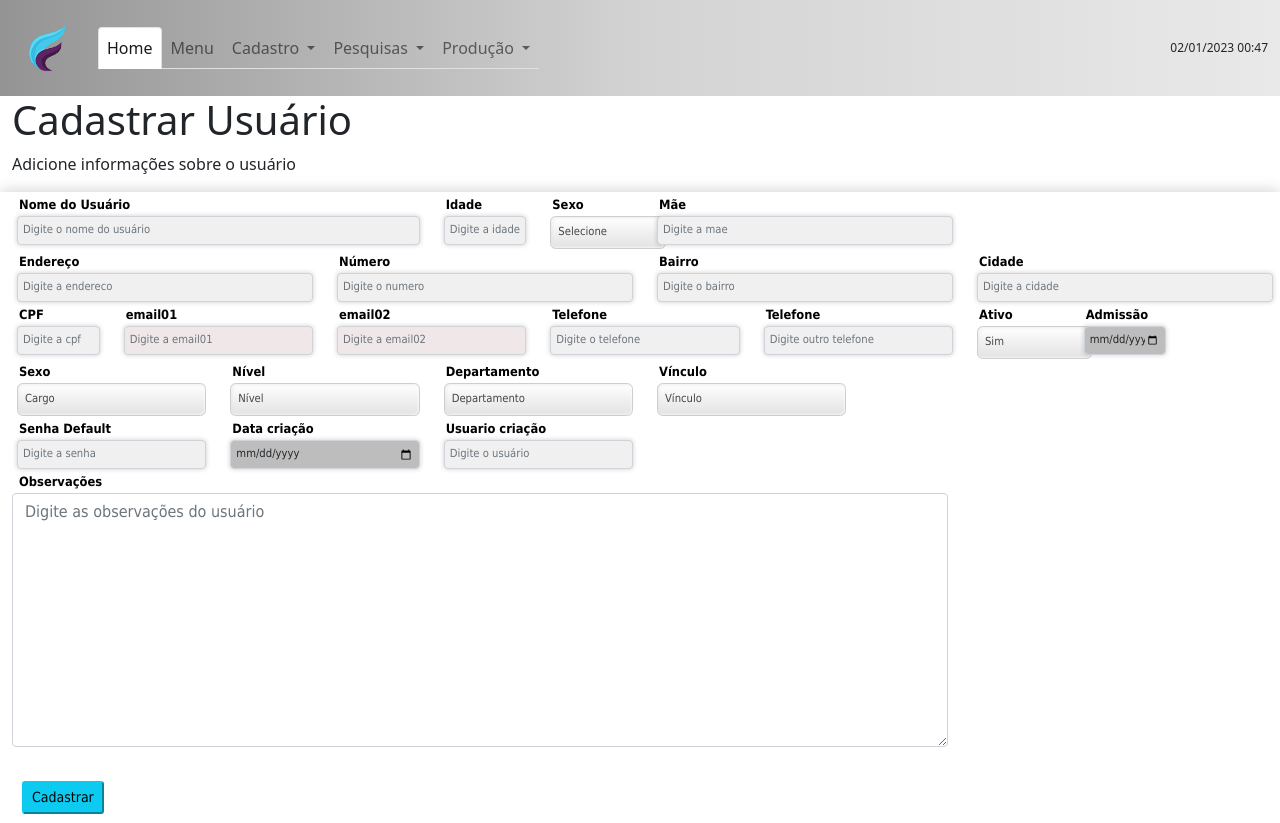
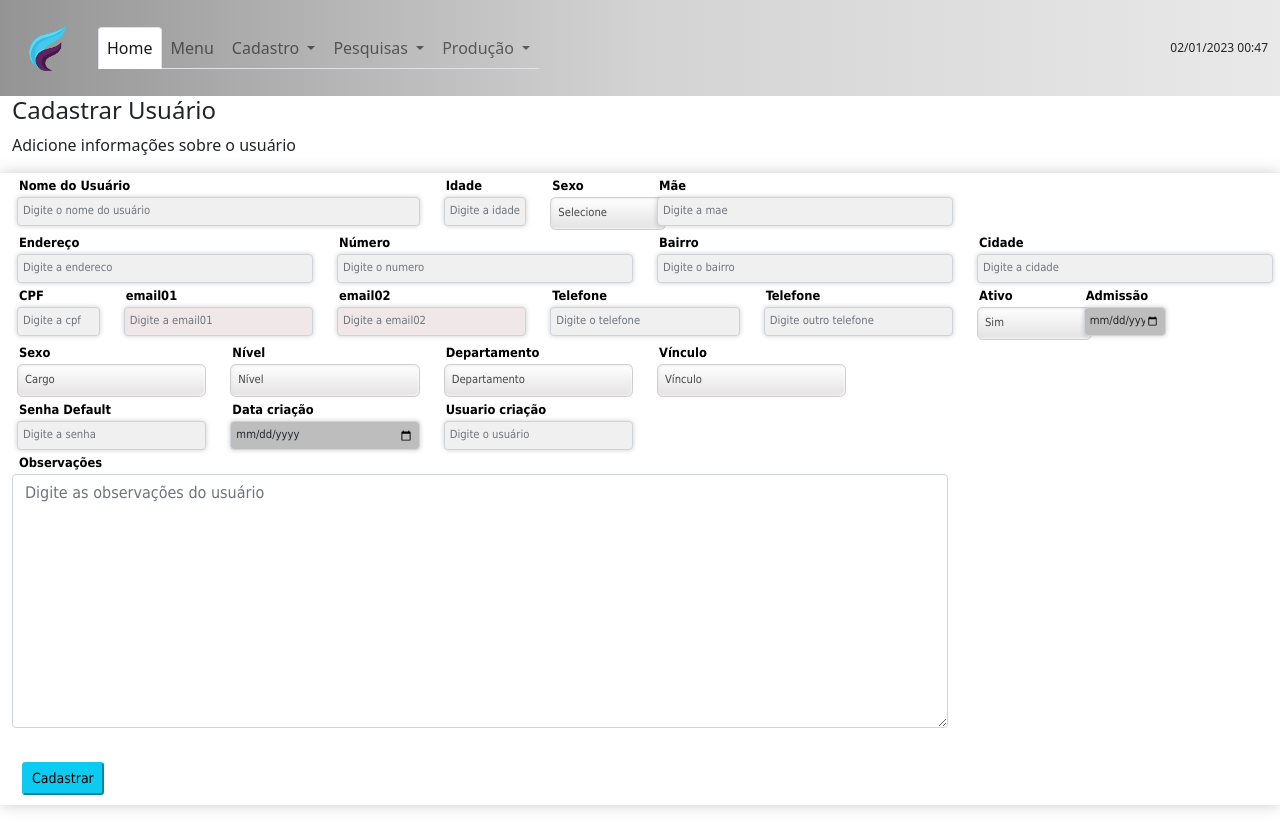
Before and after one commit to crisppi/full17.2, a PHP site: page /cad_usuario.php in a window 1280 px wide. Shown: the top 823 px of the page. Run offline with PHP 8.4, Linux system fonts and the light colour scheme.

Commit message:
04/01 (7)

```diff
--- a/cad_usuario.php
+++ b/cad_usuario.php
@@ -30,7 +30,7 @@ if (empty($id_usuario)) {
 ?>
 <div id="main-container" class="container-fluid">
     <div class="row">
-        <h1 class="page-title">Cadastrar Usuário</h1>
+        <h4 class="page-title">Cadastrar Usuário</h4>
         <p class="page-description">Adicione informações sobre o usuário</p>
         <form class="formulario" action="<?= $BASE_URL ?>process_usuario.php" id="add-movie-form" method="POST" enctype="multipart/form-data">
             <input type="hidden" name="type" value="create">
@@ -164,7 +164,7 @@ if (empty($id_usuario)) {
             <div class="form-group row">
                 <div class="form-group col-sm-9">
                     <label for="obs_user">Observações</label>
-                    <textarea type="textarea" rows="10"class="form-control" id="obs_user" name="obs_user" placeholder="Digite as observações do usuário"></textarea>
+                    <textarea type="textarea" rows="10" class="form-control" id="obs_user" name="obs_user" placeholder="Digite as observações do usuário"></textarea>
                 </div>
             </div>
             <br>
--- a/dao/usuarioDao.php
+++ b/dao/usuarioDao.php
@@ -26,7 +26,7 @@ class UserDAO implements UserDAOInterface
         $user->usuario_user = $data["usuario_user"];
         $user->email_user = $data["email_user"];
         $user->email02_user = $data["email02_user"];
-        $user->senha_user = password_hash($data["senha_user"], PASSWORD_DEFAULT);
+        $user->senha_user = password_hash($data["senha_user"], PASSWORD_BCRYPT);
         $user->endereco_user = $data["endereco_user"];
         $user->numero_user = $data["numero_user"];
         $user->bairro_user = $data["bairro_user"];
```
Lines whose indentation alone changed are shown as unchanged.
